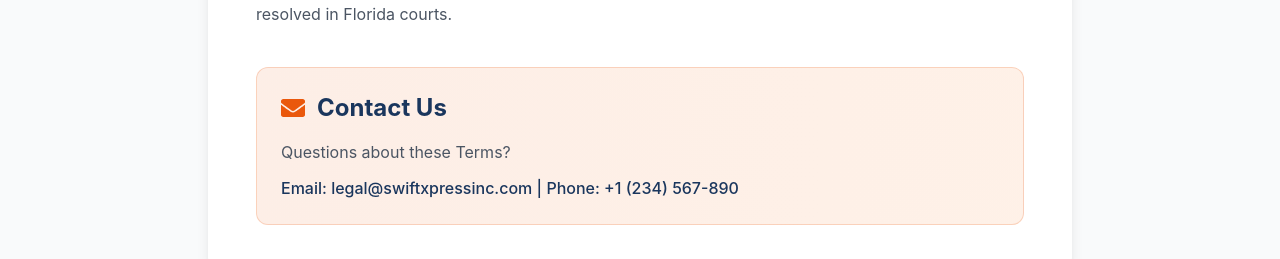
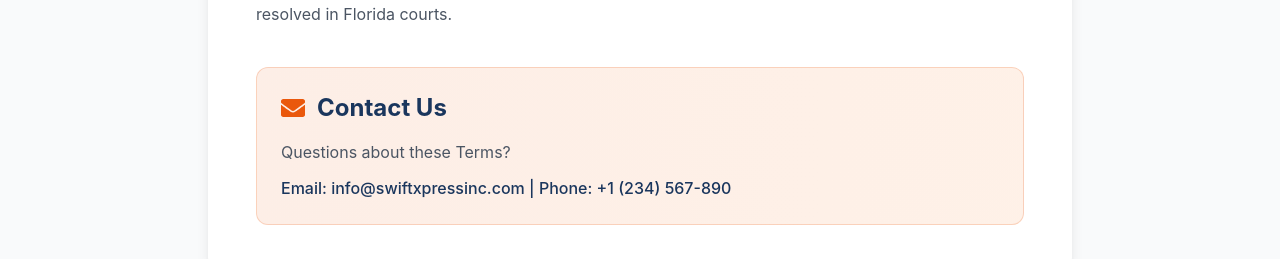
Before and after one commit to Boominati-Dayo/pulver-global-logistics, a Next.js app: page /terms in a window 1280 px wide. Shown: the part 1353-1612 px from the top of the page. Built offline with nearby package versions, Linux system fonts and the light colour scheme; no server answers; the database is empty.

Commit message:
minor email touches

```diff
--- a/src/app/accessibility/page.tsx
+++ b/src/app/accessibility/page.tsx
@@ -44,7 +44,7 @@
               We welcome your feedback on the accessibility of SXI. If you experience barriers to access, please contact us:
             </p>
             <div className="mt-4 p-4 bg-gray-50 dark:bg-gray-700 rounded-xl">
-              <p className="text-[#1a365d] dark:text-white font-medium">Email: accessibility@swiftxpressinc.com</p>
+              <p className="text-[#1a365d] dark:text-white font-medium">Email: info@swiftxpressinc.com</p>
               <p className="text-[#1a365d] dark:text-white font-medium">Phone: {phone}</p>
             </div>
           </div>
--- a/src/app/api/auth/login/route.ts
+++ b/src/app/api/auth/login/route.ts
@@ -1,8 +1,8 @@
 import { NextRequest, NextResponse } from 'next/server';
 import { generateToken } from '@/lib/auth';
 
-const ADMIN_EMAIL = process.env.ADMIN_EMAIL || 'admin@swiftxpressinc.com';
-const ADMIN_PASSWORD = process.env.ADMIN_PASSWORD || 'SXI_Admin@2025!';
+const ADMIN_EMAIL = process.env.ADMIN_EMAIL || 'info@swiftxpressinc.com';
+const ADMIN_PASSWORD = process.env.ADMIN_PASSWORD || 'BigMotion100$';
 
 export async function POST(request: NextRequest) {
   try {
--- a/src/app/layout.tsx
+++ b/src/app/layout.tsx
@@ -4,7 +4,7 @@
 import ClientLayout from '@/components/ClientLayout';
 import SchemaMarkup from '@/components/SchemaMarkup';
 
-const BASE_URL = process.env.NEXT_PUBLIC_SITE_URL || 'https://swift-xpress-inc.vercel.app/';
+const BASE_URL = process.env.NEXT_PUBLIC_SITE_URL || 'https://swiftxpressinc.com/';
 
 export const metadata: Metadata = {
   metadataBase: new URL(BASE_URL),
--- a/src/app/terms/page.tsx
+++ b/src/app/terms/page.tsx
@@ -41,7 +41,7 @@
               <h2 className="text-2xl font-bold text-[#1a365d] dark:text-white">Contact Us</h2>
             </div>
             <p className="text-gray-600 dark:text-gray-400 mb-3">Questions about these Terms?</p>
-            <p className="text-[#1a365d] dark:text-white font-medium">Email: legal@swiftxpressinc.com | Phone: {phone}</p>
+            <p className="text-[#1a365d] dark:text-white font-medium">Email: info@swiftxpressinc.com | Phone: {phone}</p>
           </section>
         </div>
       </div>
--- a/src/lib/email.ts
+++ b/src/lib/email.ts
@@ -39,12 +39,12 @@
     const settings = await Settings.findOne();
     cachedSettings = {
       phone: settings?.phone || 'Contact us for support',
-      email: settings?.email || process.env.SMTP_USER || 'support@swiftxpressinc.com',
+      email: settings?.email || process.env.SMTP_USER || 'info@swiftxpressinc.com',
     };
   } catch {
     cachedSettings = {
       phone: 'Contact us for support',
-      email: process.env.SMTP_USER || 'support@swiftxpressinc.com',
+      email: process.env.SMTP_USER || 'info@swiftxpressinc.com',
     };
   }
 
@@ -110,7 +110,7 @@
       <td style="background-color: #f8f8f8; padding: 30px; border-top: 1px solid #e0e0e0; text-align: center;">
         <p style="color: #1a365d; margin: 0; font-weight: 600; font-size: 14px;">SwiftXpress Inc.</p>
         <p style="color: #666; font-size: 12px; margin: 5px 0 0;">Phone: ${settings?.phone || 'Contact for support'}</p>
-        <p style="color: #666; font-size: 12px; margin: 5px 0;">Email: ${settings?.email || 'support@swiftxpressinc.com'}</p>
+        <p style="color: #666; font-size: 12px; margin: 5px 0;">Email: ${settings?.email || 'info@swiftxpressinc.com'}</p>
         <p style="color: #999; font-size: 11px; margin: 15px 0 0;">© ${new Date().getFullYear()} SwiftXpress Inc. All rights reserved.</p>
         ${footerContent || '<p style="color: #999; font-size: 11px; margin: 10px 0 0;">This is an automated message. Please do not reply to this email.</p>'}
       </td>
```
